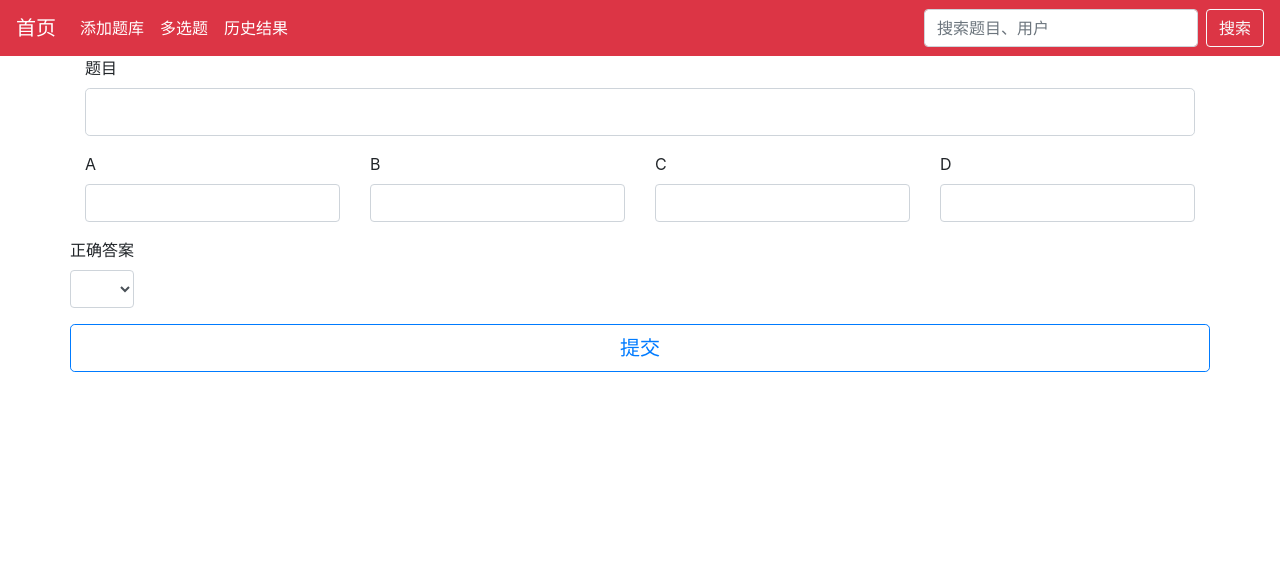
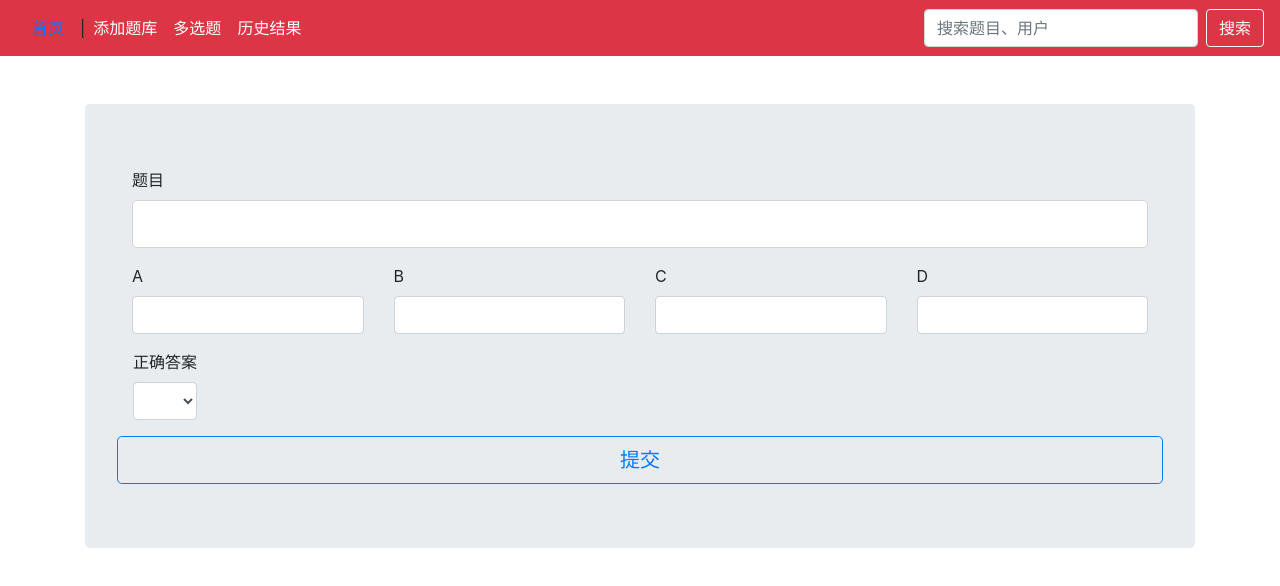
Before and after one commit to W200401J/testplatform, a Vue app: page /about in a window 1280 px wide. Shown: the top 586 px of the page. Built offline with nearby package versions, Linux system fonts and the light colour scheme.

Commit message:
完善首页的超链接
不使用a标签，a标签跳转回刷新仓库的数据，改为router-link

```diff
--- a/src/App.vue
+++ b/src/App.vue
@@ -1,7 +1,7 @@
 <template>
   <div id="app">
     <nav class="navbar navbar-expand-lg navbar-dark bg-danger">
-    <a class="navbar-brand" href="/">首页</a>
+    <router-link class="nav-link"  to="/">首页</router-link> |
     <button
       class="navbar-toggler d-lg-none"
       type="button"
--- a/src/components/Mytext.vue
+++ b/src/components/Mytext.vue
@@ -31,7 +31,7 @@
       </div>
     </div>
     <div class="row">
-      <div class="form-group">
+      <div class="form-group ml-3">
         <label>正确答案</label>
         <select class="form-control" v-model="right">
           <option>A</option>
--- a/src/views/About.vue
+++ b/src/views/About.vue
@@ -1,6 +1,10 @@
 <template>
-  <div class="about">
-    <Mytext />
+  <div class="about mt-5">
+    <div class="container">
+      <div class="jumbotron">
+        <Mytext />
+      </div>
+    </div>
   </div>
 </template>
 
--- a/src/views/Home.vue
+++ b/src/views/Home.vue
@@ -1,5 +1,5 @@
 <template>
-  <div class="home">
+  <div class="home mt-5 ">
     <div class="container">
       <div class="jumbotron">
         <Single  />
```
